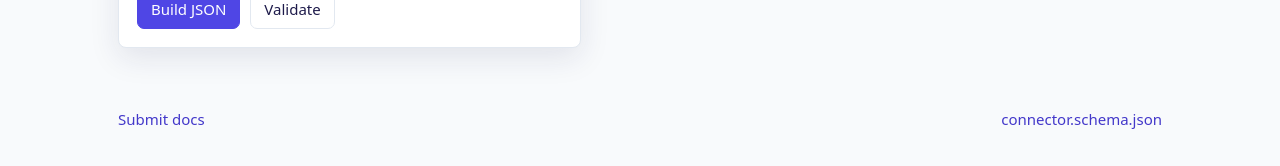
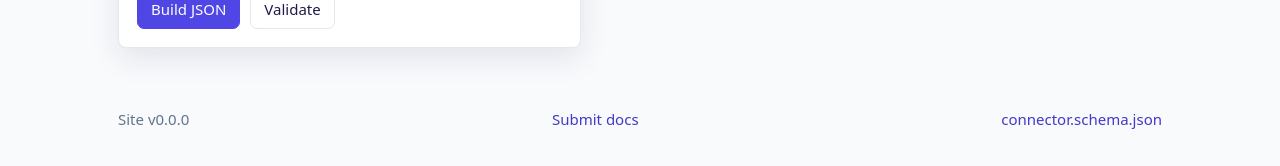
Before and after one commit to if-uri/connect.ifuri.com, a PHP site: page /submit in a window 1280 px wide. Shown: the part 1796-1962 px from the top of the page. Run offline with PHP 8.4, Linux system fonts and the light colour scheme.

Commit message:
feat: show site version in every page footer
Version was only in the index footer; connector, submit and 404 now show
Site v<version> too for consistency.

Co-Authored-By: Claude Opus 4.8 <noreply@anthropic.com>

```diff
--- a/404.php
+++ b/404.php
@@ -45,6 +45,7 @@ $site = hub_site();
   </main>
 
   <footer class="wrap footer">
+    <span>Site v<?php echo hub_h(hub_version()); ?></span>
     <span>connect.ifuri.com</span>
     <?php if (!empty($site['ecosystem'])): ?>
       <nav class="footer-eco" aria-label="ifuri ecosystem">
--- a/connector.php
+++ b/connector.php
@@ -212,6 +212,7 @@ $jsonLd = [
   </main>
 
   <footer class="wrap footer">
+    <span>Site v<?php echo hub_h(hub_version()); ?></span>
     <span>Catalog version <?php echo hub_h((string) (hub_catalog()['version'] ?? 'unknown')); ?></span>
     <span><a href="/sitemap.xml">sitemap.xml</a></span>
   </footer>
--- a/submit.php
+++ b/submit.php
@@ -178,6 +178,7 @@ $jsonLd = [
   </main>
 
   <footer class="wrap footer">
+    <span>Site v<?php echo hub_h(hub_version()); ?></span>
     <span><a href="/docs/SUBMIT-CONNECTOR.md">Submit docs</a></span>
     <span><a href="/schema/connector.schema.json">connector.schema.json</a></span>
   </footer>
```
